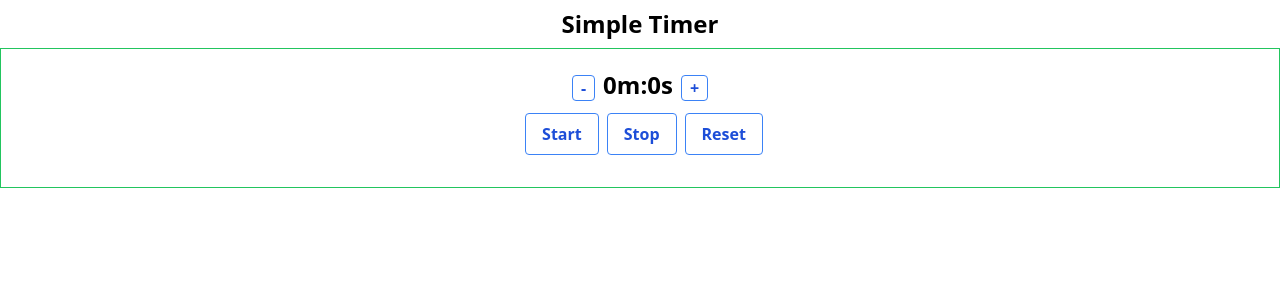
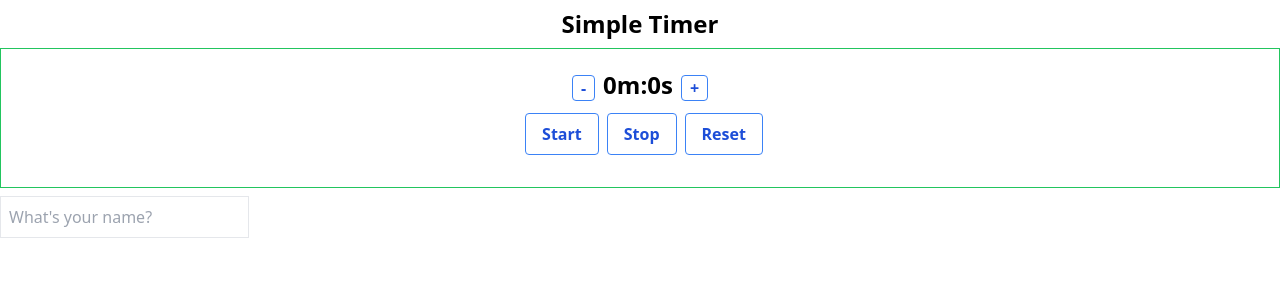
Before and after one commit to Murad-Hasan/react_core_concept, a React (Vite) app in the folder react_core/: page / in a window 1280 px wide. Shown: the top 300 px of the page. Built offline with nearby package versions, Linux system fonts and the light colour scheme.

Commit message:
add timer component and tailwindcss

```diff
--- a/react_core/src/components/app.jsx
+++ b/react_core/src/components/app.jsx
@@ -1,4 +1,5 @@
 import { Component } from "react";
+import Input from "./input";
 import Timer from "./simpleTimer";
 
 // class Child extends Component {
@@ -70,6 +71,7 @@ class App extends Component {
         </button>
       </div> */}
       <Timer/>
+      <Input/>
       </>
     );
   }
--- /dev/null
+++ b/react_core/src/components/input/index.jsx
@@ -0,0 +1,23 @@
+import React, { Component } from "react";
+
+class Input extends Component {
+  state = {
+    value: "",
+  };
+  render() {
+    return (
+      <div className="container mx-auto">
+        <input
+          className='border p-2 my-2'
+          type='text'
+          placeholder="What's your name?"
+          value={this.state.value}
+          onChange={(e) => this.setState({ value: e.target.value })}
+        />
+        {this.state.value && <p>Welcome, {this.state.value}</p>}
+      </div>
+    );
+  }
+}
+
+export default Input;
--- a/react_core/src/components/simpleTimer/index.jsx
+++ b/react_core/src/components/simpleTimer/index.jsx
@@ -90,6 +90,7 @@ class Timer extends Component {
             </Button>
           </div>
         </div>
+
       </div>
     );
   }
```
